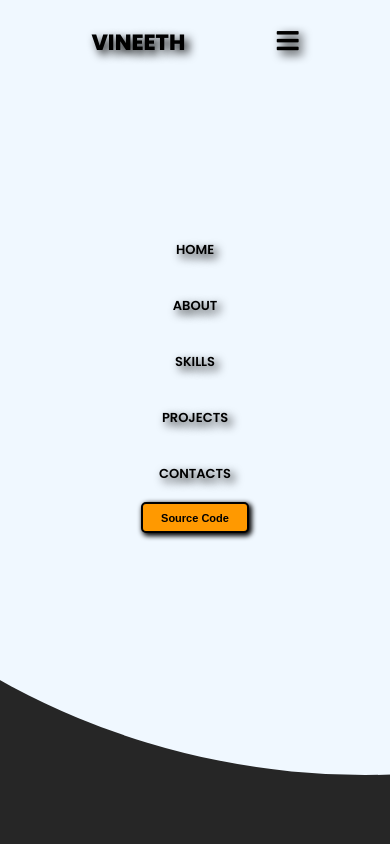
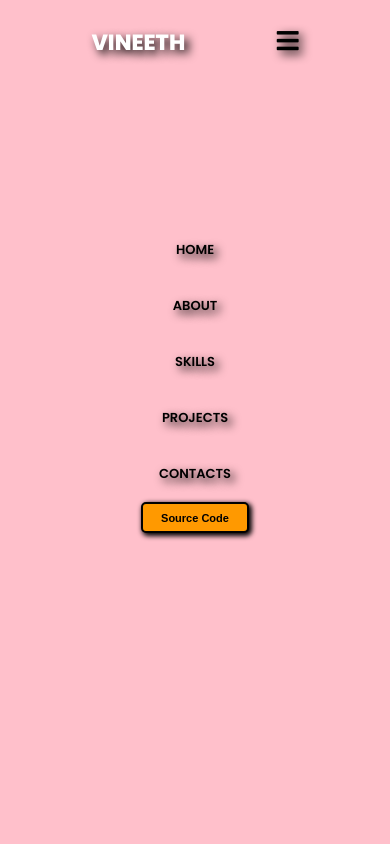
Before and after one commit to vineethpejathaya/Portfolio-01, a plain HTML site: page Index.html in a window 390 px wide. Both pictures are taken after a click on the element 287 px from the left and 42 px from the top of the page. Shown: the top 844 px of the page. Drawn offline with Linux system fonts and the light colour scheme.

Commit message:
Background color change, for the background when clicked on Hamburger menu

```diff
--- a/Script.js
+++ b/Script.js
@@ -13,14 +13,14 @@ const handleMenu = () =>{
      {
           menuDiv.style.cssText ='right:0%; transition: all 0.3s ease-out;color:black;';
           nav=!nav;
-          BrandName.style.cssText='color:black;';
+
           hamburger.style.cssText='color:black;';
-          background.style.cssText ='right:0px; top:0px;transform: scale(30);';
+          background.style.cssText ='right:0px; top:0px;transform: scale(40);';
      }
      else
      {
           menuDiv.style.cssText ='right:100%;transition: all 0.3s ease-out; ';
-          BrandName.style.cssText='color:white;';
+
           hamburger.style.cssText='color:white;';
           background.style.cssText ='right:220px; top:-100px;z-index:-100;transform: scale(1);'
           nav=!nav;
--- a/Style.css
+++ b/Style.css
@@ -74,9 +74,10 @@ body {
     width: 50px;
     height: 50px;
     border-radius: 50%;
-    background-color: aliceblue;
+    background-color: pink;
     top:-60px;
     z-index: -100;
+    display: none;
 }
 .hamburger{
     font-size: 25px;
@@ -983,7 +984,9 @@ body {
     .Overview{
         flex-direction: column-reverse;
     }
-
+    .background-menu{
+        display:block;
+    }
     .hamburger{
         display:inline;
     }
```
Also changed, not shown: Index.html (+0 -1 lines).
